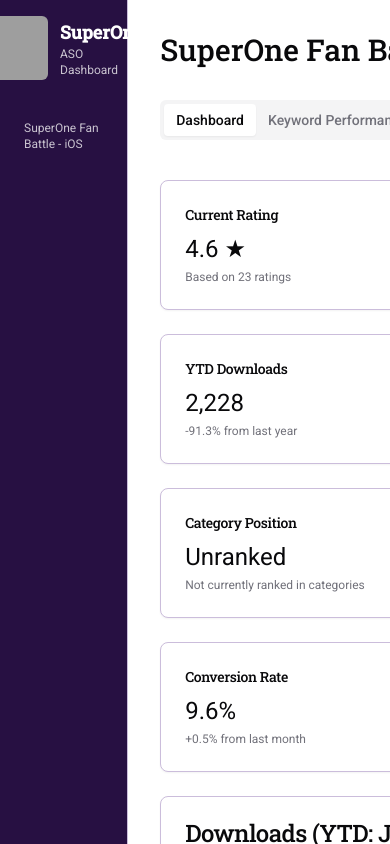
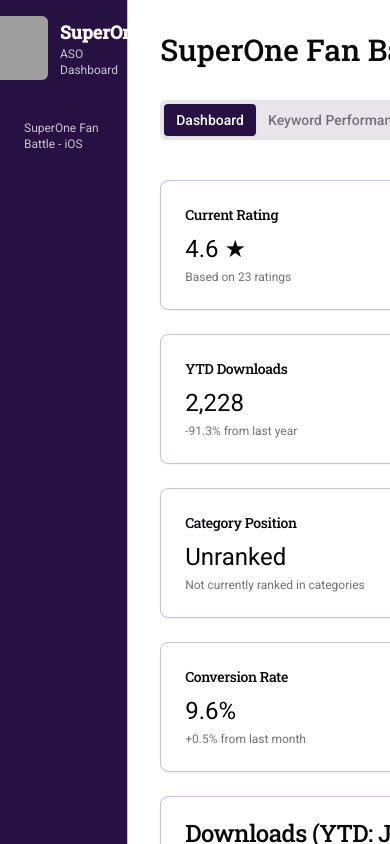
Before and after one commit to robertredbox/superone-aso-dashboard, a Next.js app: page / in a window 390 px wide. Shown: the top 844 px of the page. Built offline with nearby package versions, Linux system fonts and the light colour scheme; grey boxes are pictures that could not be loaded.

Commit message:
Update tabs component with Redbox Mobile brand colors

```diff
--- a/src/components/ui/tabs.tsx
+++ b/src/components/ui/tabs.tsx
@@ -14,7 +14,7 @@
   <TabsPrimitive.List
     ref={ref}
     className={cn(
-      "inline-flex h-10 items-center justify-center rounded-md bg-muted p-1 text-muted-foreground",
+      "inline-flex h-10 items-center justify-center rounded-md bg-primary/10 p-1 text-muted-foreground",
       className
     )}
     {...props}
@@ -29,7 +29,7 @@
   <TabsPrimitive.Trigger
     ref={ref}
     className={cn(
-      "inline-flex items-center justify-center whitespace-nowrap rounded-sm px-3 py-1.5 text-sm font-medium ring-offset-background transition-all focus-visible:outline-none focus-visible:ring-2 focus-visible:ring-ring focus-visible:ring-offset-2 disabled:pointer-events-none disabled:opacity-50 data-[state=active]:bg-background data-[state=active]:text-foreground data-[state=active]:shadow-sm",
+      "inline-flex items-center justify-center whitespace-nowrap rounded-sm px-3 py-1.5 text-sm font-medium ring-offset-background transition-all focus-visible:outline-none focus-visible:ring-2 focus-visible:ring-ring focus-visible:ring-offset-2 disabled:pointer-events-none disabled:opacity-50 data-[state=active]:bg-primary data-[state=active]:text-primary-foreground data-[state=active]:shadow-sm",
       className
     )}
     {...props}
```
